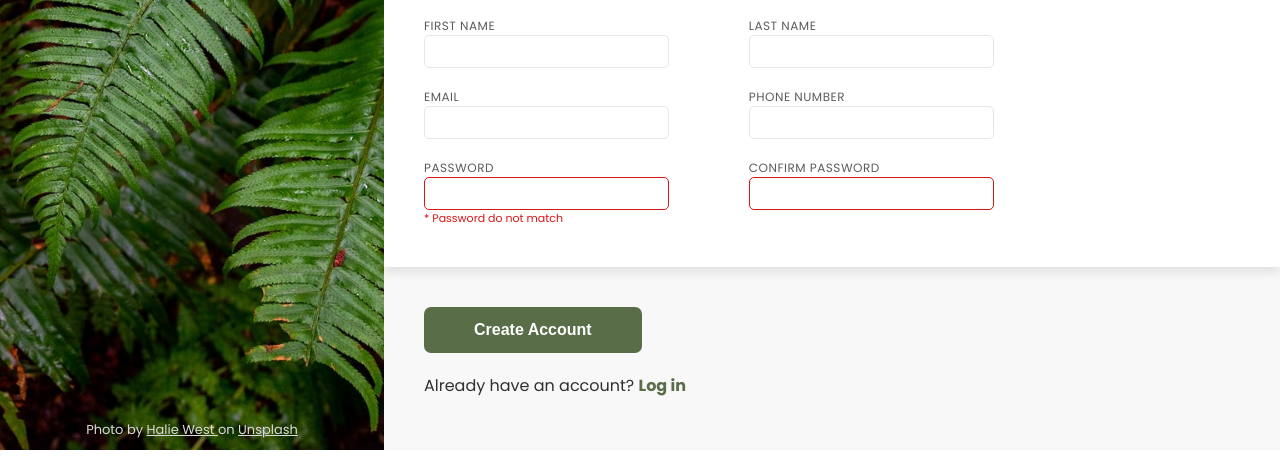
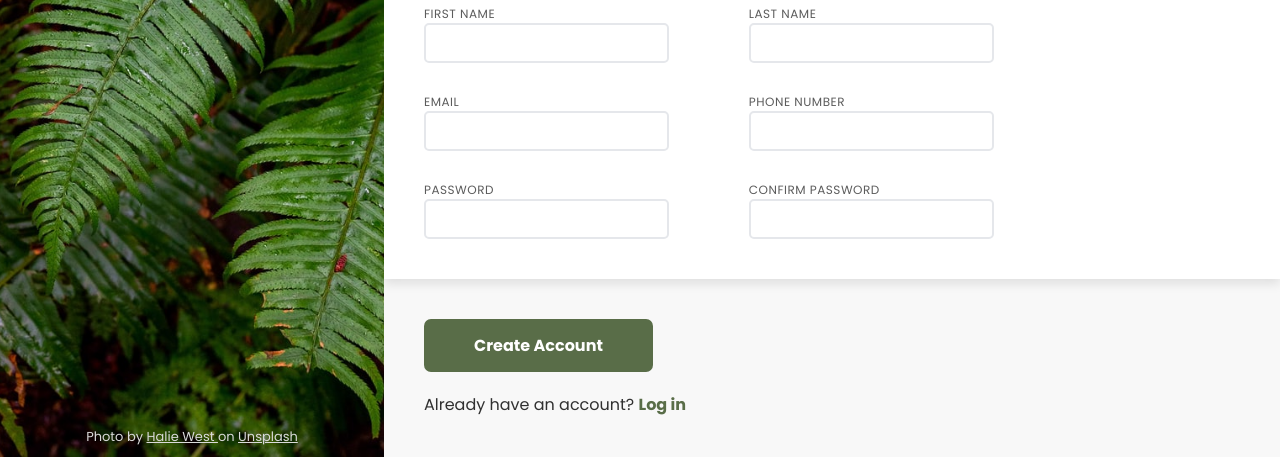
Before and after one commit to ruslantoleuov/Sign-up-Form, a plain HTML site: page index.html in a window 1280 px wide. Shown: the part 350-807 px from the top of the page. Drawn offline with Linux system fonts and the light colour scheme.

Commit message:
Edit README.md, index.html, style.css

```diff
--- a/index.html
+++ b/index.html
@@ -12,7 +12,8 @@
       rel="stylesheet"
     />
     <link rel="stylesheet" href="style.css" />
-    <title>Document</title>
+    <script defer src="script.js"></script>
+    <title>Sign-up Form</title>
   </head>
   <body>
     <section class="hero">
@@ -63,39 +64,69 @@
         <ul>
           <li>
             <label for="firstName">First name</label>
-            <input type="text" id="firstName" name="firstName" required />
+            <input
+              type="text"
+              id="firstName"
+              name="first-name"
+              required
+              minlength="3"
+              maxlength="20"
+            />
           </li>
           <li>
             <label for="lastName">Last name</label>
-            <input type="text" id="lastName" name="lastName" required />
+            <input
+              type="text"
+              id="lastName"
+              name="last-name"
+              required
+              minlength="3"
+              maxlength="20"
+            />
           </li>
           <li>
             <label for="email">Email</label>
-            <input type="email" name="email" id="email" required />
+            <input
+              type="email"
+              name="email"
+              id="email"
+              required
+              pattern=".+\.com"
+              maxlength="20"
+            />
           </li>
           <li>
             <label for="phoneNumber">Phone number</label>
-            <input type="tel" name="phoneNumber" id="phoneNumber" required />
+            <input
+              type="tel"
+              name="phone-number"
+              id="phoneNumber"
+              required
+              minlength="12"
+              maxlength="12"
+              pattern="[0-9]{3}-[0-9]{3}-[0-9]{4}"
+            />
           </li>
           <li>
             <label for="password">Password</label>
             <input
-              class="error"
               type="password"
               name="password"
               id="password"
               required
+              minlength="8"
+              maxlength="20"
             />
-            <div>* Password do not match</div>
           </li>
           <li>
             <label for="confirmPassword">Confirm password</label>
             <input
-              class="error"
               type="password"
-              name="confirmPassword"
+              name="confirm-password"
               id="confirmPassword"
               required
+              minlength="8"
+              maxlength="20"
             />
           </li>
         </ul>
--- a/style.css
+++ b/style.css
@@ -11,18 +11,21 @@
   --text-color-dark: #303030;
   --text-color-dark-secondary: #5c5c5c;
 
-  --color-error: #da1515;
+  --color-error: #ef4444;
+  --color-valid: #22c55e;
   --accent-color: #596d48;
 
   --transparent-background-color: rgb(0, 0, 0, 0.5);
   --background-color: #f8f8f8;
 
   --input-border-color: #e5e7eb;
-  --input-border-error-color: 1px solid var(--color-error);
-  --input-outline-focus-color: 1px solid #2f2fdd;
+  --input-outline-valid-color: 0.2rem solid var(--color-valid);
+  --input-outline-invalid-color: 0.2rem solid var(--color-error);
+  --input-outline-focus-color: 0.2rem solid #3b82f6;
 
   --input-focus-shadow: 0.2rem 0.2rem 0.8rem 0 rgba(0, 0, 0, 0.3);
 
+  font-family: "Poppins", sans-serif;
   font-size: 62.5%;
   box-sizing: border-box;
 }
@@ -30,6 +33,7 @@
 *,
 *::before,
 *::after {
+  font-family: inherit;
   margin: 0;
   padding: 0;
   box-sizing: inherit;
@@ -37,10 +41,7 @@
 
 body {
   min-height: 100vh;
-
-  font-family: "Poppins", sans-serif;
   font-size: 1.6rem;
-
   display: flex;
 }
 
@@ -152,7 +153,7 @@ ul {
 #form ul {
   display: flex;
   flex-wrap: wrap;
-  gap: 2rem 8rem;
+  gap: 3rem 8rem;
 }
 
 #form ul li {
@@ -170,13 +171,9 @@ ul {
 }
 
 #form input {
-  border: 1px solid var(--input-border-color);
+  border: 0.2rem solid var(--input-border-color);
   border-radius: 0.5rem;
   padding: 0.8rem;
-}
-
-#form input.error {
-  border: var(--input-border-error-color);
 }
 
 #form input:focus {
@@ -185,9 +182,22 @@ ul {
   box-shadow: var(--input-focus-shadow);
 }
 
-#form input[type="password"] + div {
+#form input.error {
+  outline: var(--input-outline-invalid-color);
+}
+
+#form input.error:invalid {
+  outline: var(--input-outline-invalid-color);
+}
+
+/* #form input:valid {
+  outline: var(--input-outline-valid-color);
+} */
+
+#form .error-message {
   color: var(--color-error);
   font-size: 1.1rem;
+  margin-top: 0.5rem;
 }
 
 .cta {
```
Also changed, not shown: 1 other file.
